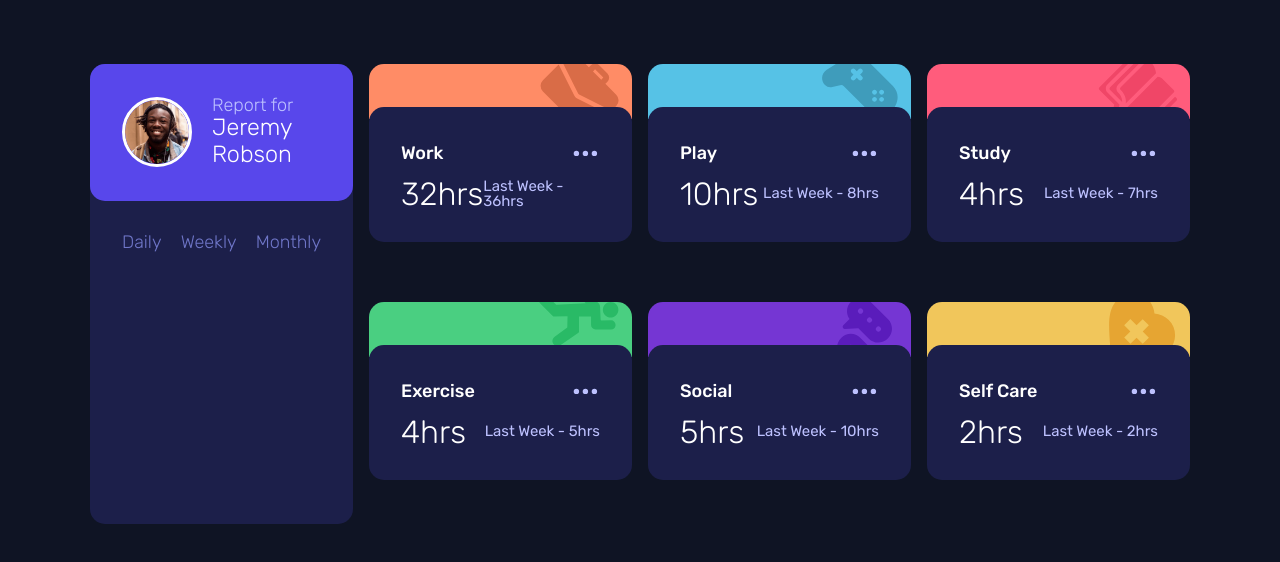
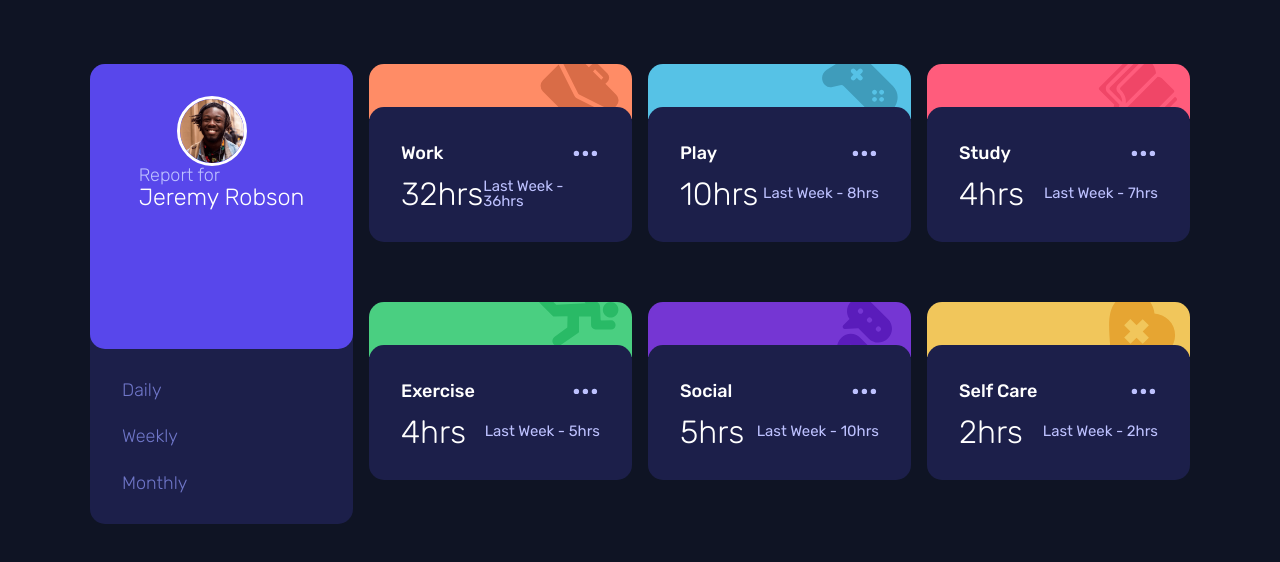
Before and after one commit to msunji/fe-mentor-time-tracking, a React (Create React App) app: page / in a window 1280 px wide. Shown: the top 562 px of the page. Built offline with nearby package versions, Linux system fonts and the light colour scheme; the HTML template or start-up script is replaced by a standard one.

Commit message:
Set sizeing for flex elements

```diff
--- a/src/components/Profile.js
+++ b/src/components/Profile.js
@@ -7,6 +7,8 @@ const ProfileContainer = styled.div`
   border-radius: var(--curved-border);
   grid-area: profile;
   height: 100%;
+  display: flex;
+  flex-direction: column;
 `;
 
 const ProfileInfo = styled.div`
@@ -27,6 +29,11 @@ const ProfileInfo = styled.div`
   p {
     color: var(--blue-pale);
   }
+
+  @media screen and ${breakpoints.l} {
+    flex-direction: column;
+    flex: 2 1 0;
+  }
 `;
 
 const ProfileFilter = styled.div`
@@ -42,6 +49,10 @@ const ProfileFilter = styled.div`
       cursor: pointer;
       color: var(--white);
     }
+  }
+  @media screen and ${breakpoints.l} {
+    flex-direction: column;
+    flex: 1 1 0;
   }
 `;
 
```
